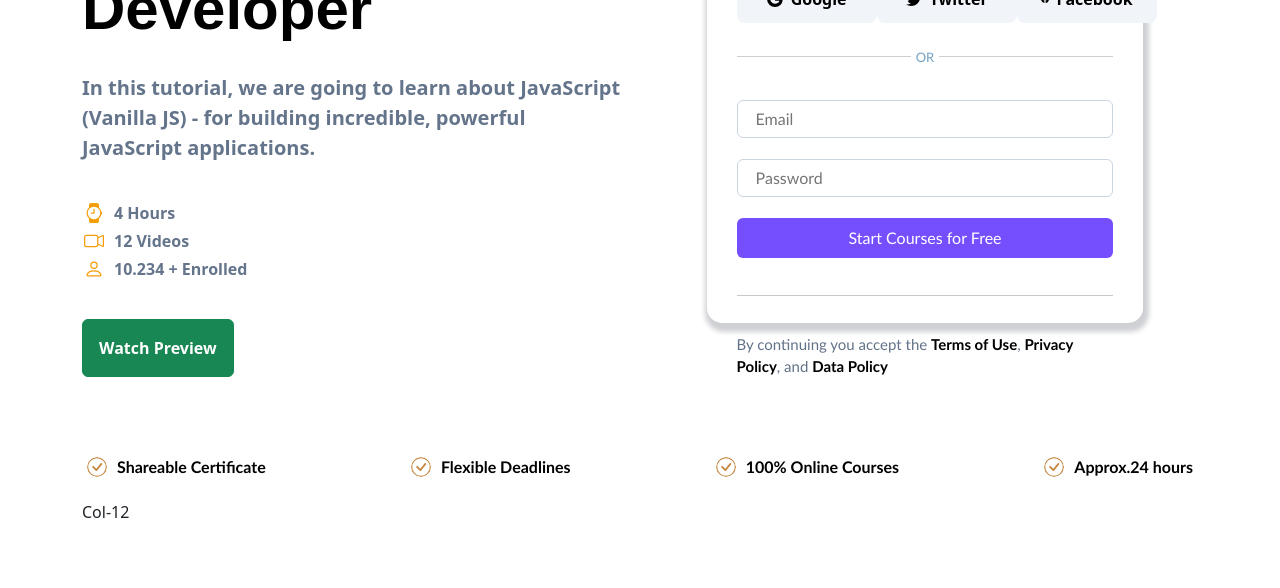
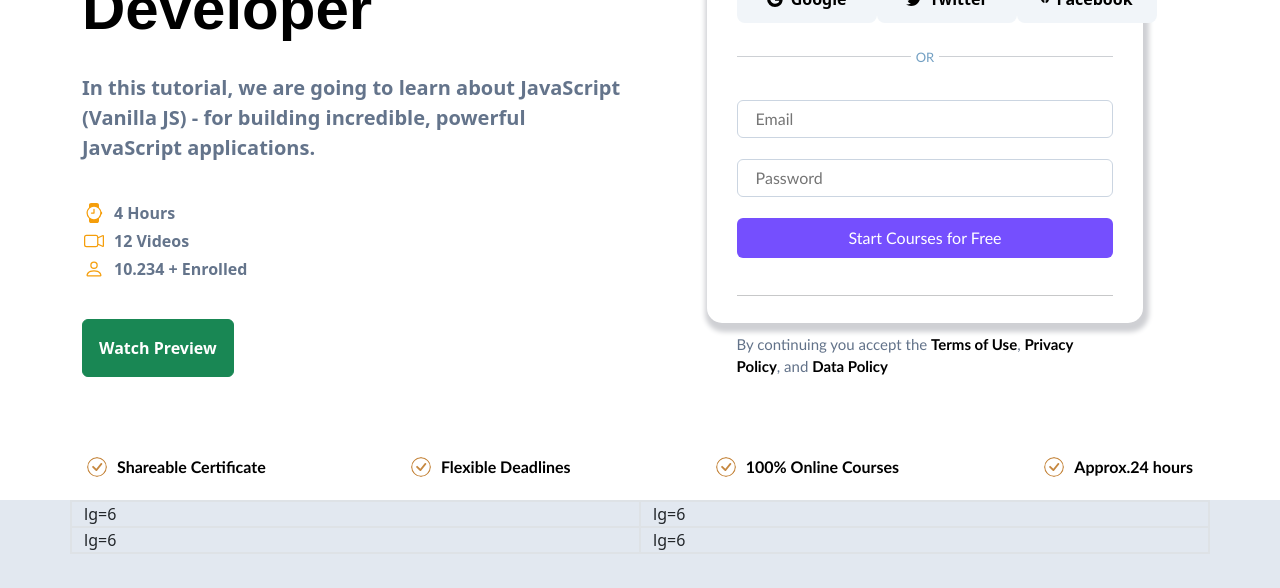
Before and after one commit to MamaraimovDavron/geeks, a React (Create React App) app: page / in a window 1280 px wide. Shown: the part 576-1164 px from the top of the page. Before the commit the page ends 1100 px from the top, so only its background shows below. Built offline with nearby package versions, Linux system fonts and the light colour scheme.

Commit message:
to be continued

```diff
--- a/src/App.js
+++ b/src/App.js
@@ -9,12 +9,13 @@ const AppBox = styled.div`
   /* background-color: red !important; */
   /* height: 100%; */
   background-color: ${(props) => props.theme.body};
+
   /* min-height: 100vh; */
 `;
 
 const darkTheme = {
-  // background-color: #1e293b;
-  body: "#1e293b",
+  nav: "#1E293B",
+  body: "#0F172A",
   title: "#fff",
   subtitle: "#b6b6b6",
   miniBody: "#0B1324",
@@ -27,9 +28,11 @@ const darkTheme = {
   aColor: "white",
   socialNetworkBgColor: "#0F172A",
   textColor: "#948CA7",
+  part3Body: "#0F172A",
 };
 
 const lightTheme = {
+  nav: "#1e293b",
   body: "white",
   title: "black",
   subtitle: "gray",
@@ -43,6 +46,7 @@ const lightTheme = {
   aColor: "black",
   socialNetworkBgColor: "#f1f5f9",
   textColor: "black",
+  part3Body: "#E2E8F0",
 };
 
 const App = () => {
@@ -69,7 +73,12 @@ const App = () => {
         theme={theme}
       />
 
-      <MyPart3 />
+      <MyPart3
+        isDarkTheme={isDarkTheme}
+        lightTheme={lightTheme}
+        darkTheme={darkTheme}
+        theme={theme}
+      />
 
       {/* <div className="container-fluid"></div> */}
     </AppBox>
--- a/src/components/Part1/MyPart1.js
+++ b/src/components/Part1/MyPart1.js
@@ -30,7 +30,8 @@ const MainBox = styled.div`
   flex-direction: row;
   border-bottom: 2px solid #f8f8f8;
   /* height: 8vh; */
-
+  background-color: ${(props) => props.theme.nav};
+  /* background-color: #1e293b; */
   #navbarScroll {
     .nav {
       width: 100%;
--- a/src/components/Part2/MyPart2.js
+++ b/src/components/Part2/MyPart2.js
@@ -19,6 +19,7 @@ const Part2Box = styled.div`
   flex-direction: column;
   align-items: flex-start;
   justify-content: center;
+  /* background-color: ${(props) => props.theme.body}; */
 `;
 
 const TextVanilla = styled.h1`
--- a/src/components/Part3/MyPart3.js
+++ b/src/components/Part3/MyPart3.js
@@ -2,13 +2,35 @@ import React from "react";
 import Container from "react-bootstrap/Container";
 import Row from "react-bootstrap/Row";
 import Col from "react-bootstrap/Col";
+import styled from "styled-components";
 
-export default function MyPart3() {
+const Part3MainBox = styled.div`
+  height: 100vh;
+  /* border: 1px solid red; */
+  background-color: ${(props) => props.theme.part3Body};
+`;
+export default function MyPart3({ isDarkTheme, lightTheme, darkTheme, theme }) {
   return (
-    <Container>
-      <Row>
-        <Col lg={12}>Col-12</Col>
-      </Row>
-    </Container>
+    <Part3MainBox theme={isDarkTheme ? darkTheme : lightTheme}>
+      <Container>
+        <Row>
+          <Col lg={12}></Col>
+        </Row>
+        <Row className="d-flex border justify-content-center">
+          <Col lg={6} className="border">
+            lg={6}
+          </Col>
+          <Col lg={6} className="border">
+            lg={6}
+          </Col>
+          <Col lg={6} className="border">
+            lg={6}
+          </Col>
+          <Col lg={6} className="border">
+            lg={6}
+          </Col>
+        </Row>
+      </Container>
+    </Part3MainBox>
   );
 }
```
